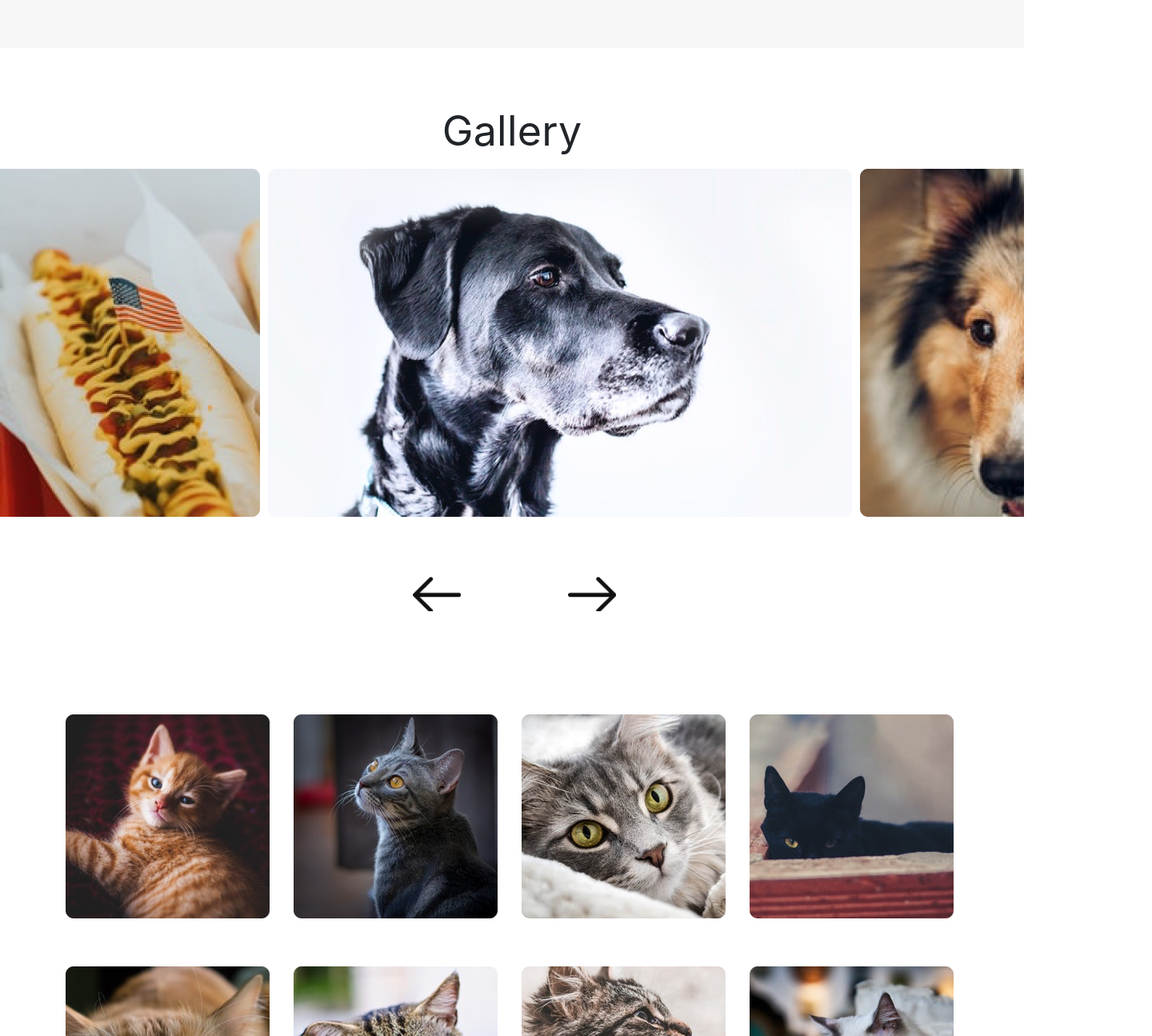
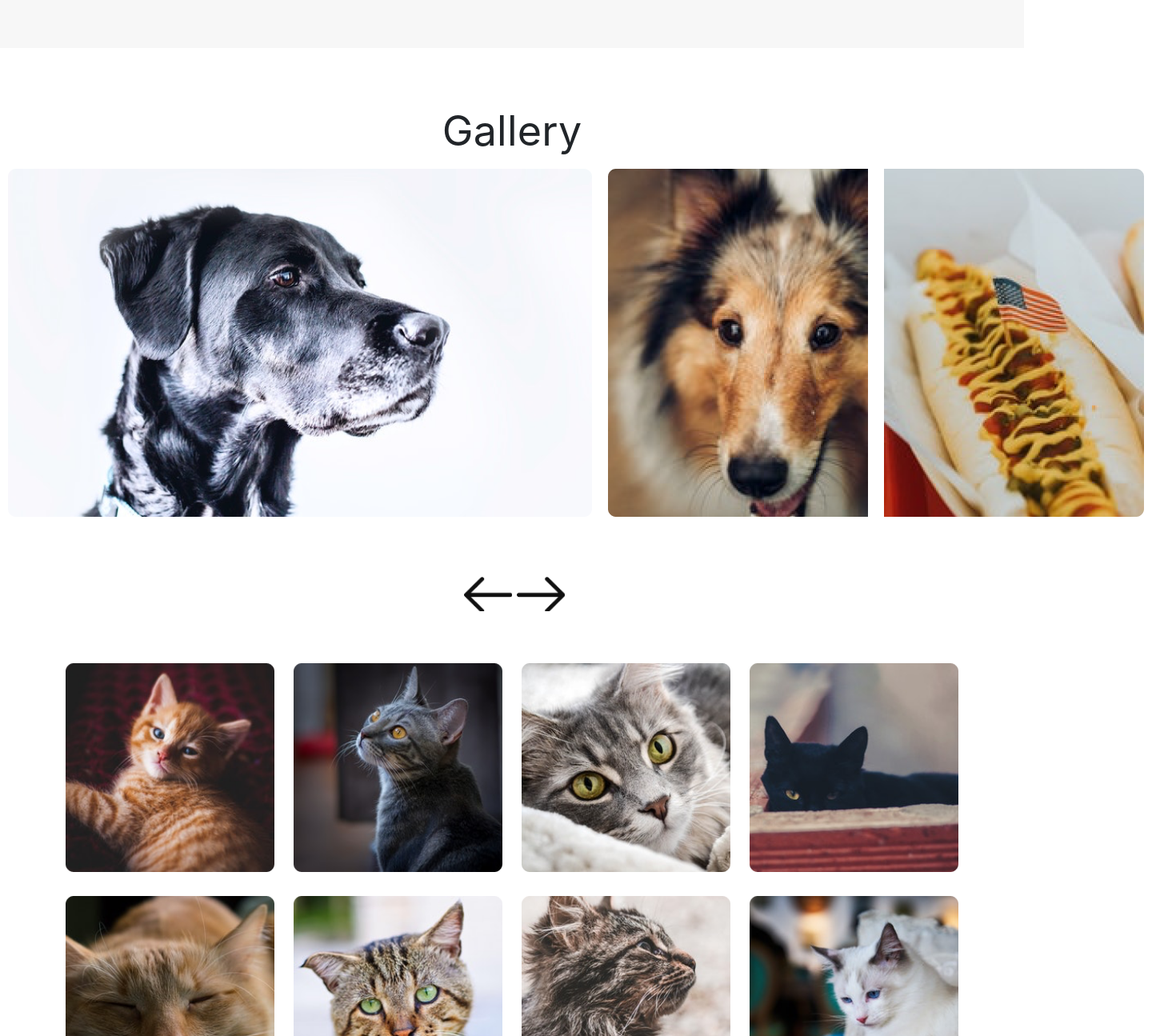
Before and after one commit to fadingbeat/react-template, a React (Create React App) app: page / in a window 1280 px wide. Shown: the part 1480-2775 px from the top of the page at 80% size, 1440 px wide, since content can reach past the window. Built offline with nearby package versions, Linux system fonts and the light colour scheme.

Commit message:
id7-replace-owl-carousel
Added map function to iterate over images list

```diff
--- a/package.json
+++ b/package.json
@@ -12,7 +12,6 @@
     "react": "^18.2.0",
     "react-bootstrap": "^2.8.0",
     "react-dom": "^18.2.0",
-    "react-owl-carousel": "^2.3.3",
     "react-scripts": "5.0.1",
     "web-vitals": "^2.1.4"
   },
--- a/src/App.css
+++ b/src/App.css
@@ -41,46 +41,37 @@
   margin-top: 74px;
 }
 
-/* Owl carousel items */
+/* Gallery slider */
 
-.owl-carousel .owl-item img {
-  width: unset !important;
+.gallery-slider {
+  display: flex;
+  justify-content: center;
+  flex-direction: column;
 }
 
-.owl-carousel .owl-item img {
-  display: initial;
-  width: 33%;
+.slider-images {
+  display: flex;
+  justify-content: center;
+  margin: 0 auto;
 }
 
-.owl-carousel.owl-theme.owl-loaded.owl-drag {
-  margin-bottom: 4em;
+.slider-images img {
+  padding: 0 10px;
 }
 
-.owl-carousel.owl-theme.owl-loaded.owl-drag div:nth-child(2) {
-  display: flex;
-  justify-content: center;
+.slider-navigation {
+  align-self: center;
 }
 
-.owl-carousel.owl-drag .owl-item:first-child {
-  display: flex;
-  justify-content: flex-start;
-}
-.owl-carousel.owl-drag .owl-item:last-child {
-  display: flex;
-  justify-content: flex-end;
-}
-
-.owl-carousel button.owl-prev,
-.owl-carousel button.owl-next {
+.slider-navigation button {
   background: none;
   border: none;
   font-size: 0;
-  margin: 0 5%;
   margin-top: 74px;
   margin-bottom: 107px;
 }
 
-.owl-carousel button.owl-prev::before {
+.slider-navigation button:first-child:before {
   content: "";
   background: url("./Assets/gallery/arrow_leftgallery.png");
   background-size: cover;
@@ -89,18 +80,9 @@
   height: 43px;
   margin-left: -3.375rem;
 }
-.owl-carousel button.owl-next::before {
+.slider-navigation button:last-child::before {
   content: "";
   background: url("./Assets/gallery/arrow_rightgallery.png");
-  background-size: cover;
-  position: absolute;
-  width: 59.58px;
-  height: 43px;
-}
-
-.arrow-left {
-  content: "";
-  background: url("./Assets/gallery/arrow_leftgallery.png");
   background-size: cover;
   position: absolute;
   width: 59.58px;
@@ -167,8 +149,10 @@
   .content {
     padding-bottom: 50px;
   }
-  .owl-carousel .owl-item img {
-    height: 197px;
+
+  .slider-images img {
+    max-width: 100%;
+    height: fit-content;
   }
   .owl-carousel button.owl-prev,
   .owl-carousel button.owl-next {
--- a/src/Gallery/gallery.jsx
+++ b/src/Gallery/gallery.jsx
@@ -2,11 +2,7 @@ import { Component } from "react";
 import Container from "react-bootstrap/Container";
 import Row from "react-bootstrap/Row";
 import Col from "react-bootstrap/Col";
-
 import Image from "react-bootstrap/Image";
-import Rectanglegallery from "../Assets/gallery/Rectanglegallery.png";
-import Rectangle2gallery from "../Assets/gallery/Rectangle2gallery.png";
-import Rectangle3gallery from "../Assets/gallery/Rectangle3gallery.png";
 
 import img_1gallery from "../Assets/gallery/img_1gallery.png";
 import img_2gallery from "../Assets/gallery/img_2gallery.png";
@@ -17,79 +13,145 @@ import img_6gallery from "../Assets/gallery/img_6gallery.png";
 import img_7gallery from "../Assets/gallery/img_7gallery.png";
 import img_8gallery from "../Assets/gallery/img_8gallery.png";
 
-import OwlCarousel from "react-owl-carousel";
-import "owl.carousel/dist/assets/owl.carousel.css";
-import "owl.carousel/dist/assets/owl.theme.default.css";
-
 class Gallery extends Component {
   state = {
-    responsive: {
-      0: {
-        items: 1,
-        center: true,
-        margin: 50,
+    images: [
+      "Rectanglegallery.png",
+      "Rectangle2gallery.png",
+      "Rectangle3gallery.png",
+    ],
+    currentIndex: 0,
+  };
+  galleryImages = [
+    {
+      id: 0,
+      img: "img1",
+      src: img_1gallery,
     },
-      450: {
-        items: 1,
-        center: true,
+    {
+      id: 1,
+      img: "img2",
+      src: img_2gallery,
     },
-      600: {
-        items: 2,
+    {
+      id: 2,
+      img: "img3",
+      src: img_3gallery,
     },
-      1000: {
-        items: 3,
+    {
+      id: 3,
+      img: "img4",
+      src: img_4gallery,
     },
+    {
+      id: 4,
+      img: "img5",
+      src: img_5gallery,
     },
+    {
+      id: 5,
+      img: "img6",
+      src: img_6gallery,
+    },
+    {
+      id: 6,
+      img: "img7",
+      src: img_7gallery,
+    },
+    {
+      id: 7,
+      img: "img8",
+      src: img_8gallery,
+    },
+  ];
+  galleryRowOne;
+  galleryRowTwo;
+
+  nextSlide = () => {
+    const lastIndex = (this.state.currentIndex + 2) % this.state.images.length;
+    const index = lastIndex < this.state.images.length ? lastIndex : 0;
+    this.setState({
+      currentIndex: index,
+    });
   };
+
+  prevSlide = () => {
+    const firstIndex =
+      this.state.currentIndex === 0
+        ? this.state.images.length - 1
+        : this.state.currentIndex - 1;
+    this.setState({
+      currentIndex: firstIndex,
+    });
+  };
+
   render() {
+    console.log(this.galleryImages);
+    const firstIndex = this.state.currentIndex;
+    const secondIndex =
+      (this.state.currentIndex + 1) % this.state.images.length;
+    const thirdIndex = (this.state.currentIndex + 2) % this.state.images.length;
     return (
       <div>
         <p className="text-center subtitle">Gallery</p>
-        <OwlCarousel
-          className="owl-carousel owl-theme owl-loaded"
-          margin={10}
-          nav={true}
-          dots={false}
-          autoWidth={true}
-          navContainerClass={true}
-          responsiveClass={true}
-          responsive={this.state.responsive}
-        >
-          <Image src={Rectangle3gallery} />
-          <Image src={Rectanglegallery} />
-          <Image src={Rectangle2gallery} />
-        </OwlCarousel>
-
+        <div className="gallery-slider">
+          <div className="slider-images">
+            <img
+              src={require(`../Assets/gallery/${this.state.images[firstIndex]}`)}
+              alt="First"
+            />
+            <img
+              src={require(`../Assets/gallery/${this.state.images[secondIndex]}`)}
+              alt="Second"
+            />
+            <img
+              src={require(`../Assets/gallery/${this.state.images[thirdIndex]}`)}
+              alt="Third"
+            />
+          </div>
+          <div className="slider-navigation">
+            <button onClick={this.prevSlide}>Prev</button>
+            <button onClick={this.nextSlide}>Next</button>
+          </div>
+        </div>
+        {
+          ((this.galleryRowOne = this.galleryImages.slice(0, 4)),
+          (
             <Container>
-          <Row xs={2} sm={4} md={4} xl={4} style={{ paddingBottom: "30px" }}>
-            <Col>
-              <Image className="col-image" src={img_1gallery} fluid />
-            </Col>
-            <Col>
-              <Image className="col-image" src={img_2gallery} fluid />
-            </Col>
-            <Col>
-              <Image className="col-image" src={img_3gallery} fluid />
-            </Col>
-            <Col>
-              <Image className="col-image" src={img_4gallery} fluid />
-            </Col>
-          </Row>
-          <Row xs={2} sm={4} md={4} xl={4} style={{ paddingBottom: "30px" }}>
-            <Col>
-              <Image className="col-image" src={img_5gallery} fluid />
-            </Col>
-            <Col>
-              <Image className="col-image" src={img_6gallery} fluid />
-            </Col>
-            <Col>
-              <Image className="col-image" src={img_7gallery} fluid />
-            </Col>
-            <Col>
-              <Image className="col-image" src={img_8gallery} fluid />
-            </Col>
+              <Row xs={2} sm={4} md={4} xl={4}>
+                {this.galleryRowOne.map((img) => {
+                  return (
+                    <Image
+                      className="col-image"
+                      key={img.id}
+                      src={img.src}
+                      fluid
+                    />
+                  );
+                })}
               </Row>
             </Container>
+          ))
+        }
+        {
+          ((this.galleryRowTwo = this.galleryImages.slice(4, 8)),
+          (
+            <Container>
+              <Row xs={2} sm={4} md={4} xl={4}>
+                {this.galleryRowTwo.map((img) => {
+                  return (
+                    <Image
+                      className="col-image"
+                      key={img.id}
+                      src={img.src}
+                      fluid
+                    />
+                  );
+                })}
+              </Row>
+            </Container>
+          ))
+        }
       </div>
     );
   }
--- a/src/index.js
+++ b/src/index.js
@@ -7,9 +7,9 @@ import reportWebVitals from "./reportWebVitals";
 
 const root = ReactDOM.createRoot(document.getElementById("root"));
 root.render(
-  <React.StrictMode>
-    <App />
-  </React.StrictMode>
+  // <React.StrictMode>
+  <App />
+  // </React.StrictMode>
 );
 
 // If you want to start measuring performance in your app, pass a function
```
Also changed, not shown: src/Constants/galleryImage.js (added, +41 -0 lines), 1 other file (tests, documents, lock files or other folders). Lines whose indentation alone changed are shown as unchanged.
